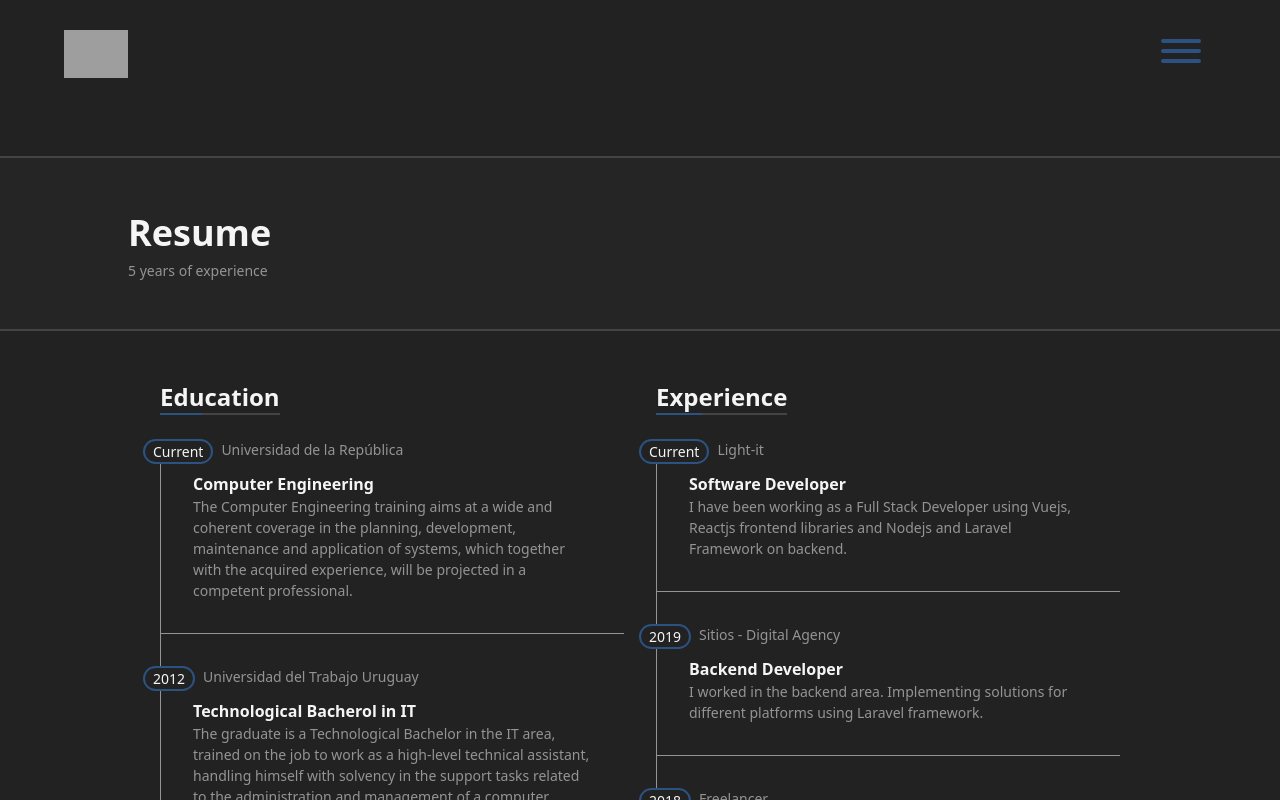
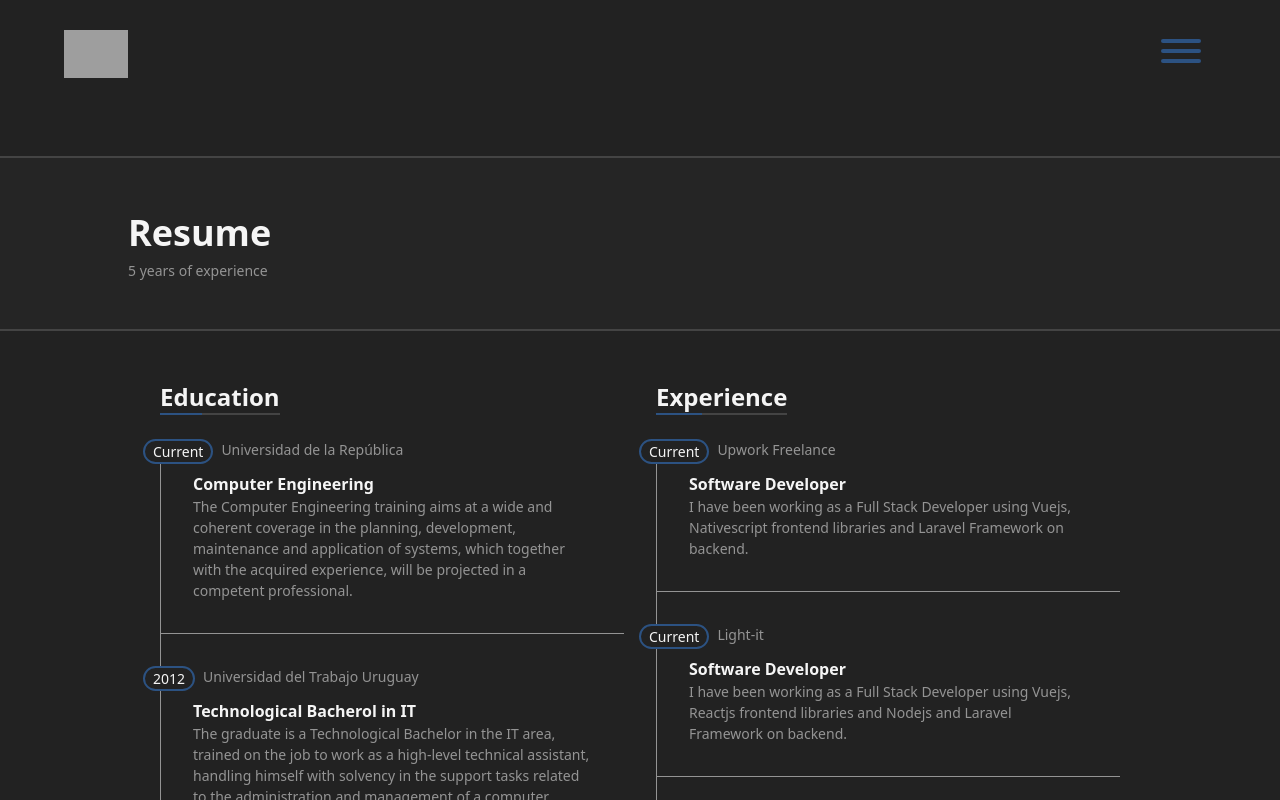
Before and after one commit to JuanNitram/personal-blog, a Nuxt app: page /resume in a window 1280 px wide. Shown: the top 800 px of the page. Built offline with nearby package versions, Linux system fonts and the light colour scheme; grey boxes are pictures that could not be loaded.

Commit message:
Update experience

```diff
--- a/components/pages/resume/Experience.vue
+++ b/components/pages/resume/Experience.vue
@@ -5,6 +5,16 @@
         </div>
         <div class="mx-4 lg:mx-0">
             <div class="w-full px-8 pb-8 border-l border-b border-gray-400">
+                <div class="w-full flex relative text-sm pb-2" style="right: 50px">
+                    <span class="text-gray-100 bg-gray-900 border-2 border-blue-800 rounded-full px-2 mr-2">{{ $t('current') }}</span>
+                    <span class="text-gray-400">Upwork Freelance</span>
+                </div>
+                <h2 class="font-bold text-md text-gray-100 text-left">Software Developer</h2>
+                <p class="text-sm text-gray-400 text-left">{{ $t('fourthExperienceDescription') }}</p>
+            </div>
+        </div>
+        <div class="mx-4 lg:mx-0">
+            <div class="w-full p-8 pb-8 border-l border-b border-gray-400">
                 <div class="w-full flex relative text-sm pb-2" style="right: 50px">
                     <span class="text-gray-100 bg-gray-900 border-2 border-blue-800 rounded-full px-2 mr-2">{{ $t('current') }}</span>
                     <span class="text-gray-400">{{ $t('thirdExperienceCompany') }}</span>
--- a/lang/en.js
+++ b/lang/en.js
@@ -38,4 +38,5 @@ export default {
     secondExperienceDescription: 'I worked in the backend area. Implementing solutions for different platforms using Laravel framework.',
     thirdExperienceCompany: 'Light-it',
     thirdExperienceDescription: 'I have been working as a Full Stack Developer using Vuejs, Reactjs frontend libraries and Nodejs and Laravel Framework on backend.',
+    fourthExperienceDescription: 'I have been working as a Full Stack Developer using Vuejs, Nativescript frontend libraries and Laravel Framework on backend.',
 }
--- a/lang/es.js
+++ b/lang/es.js
@@ -38,4 +38,5 @@ export default {
     secondExperienceDescription: 'Trabajé principalmente en el área de el backend. Implementando soluciones para distintas plataformas utilizando el framework Laravel.',
     thirdExperienceCompany: 'Light-it',
     thirdExperienceDescription: 'Actualmente he estado trabajando como Full Stack Developer utilizando las librerías Vuejs, ReactJs en el frontend, Nodejs y Laravel Framework en el backend.',
+    fourthExperienceDescription: 'Trabajo como Full Stack Developer utilizando las librerías Vuejs, Nativescript en el frontend y Laravel Framework en el backend.',
 }
```
Also changed, not shown: 9 other files (tests, documents, lock files or other folders).
